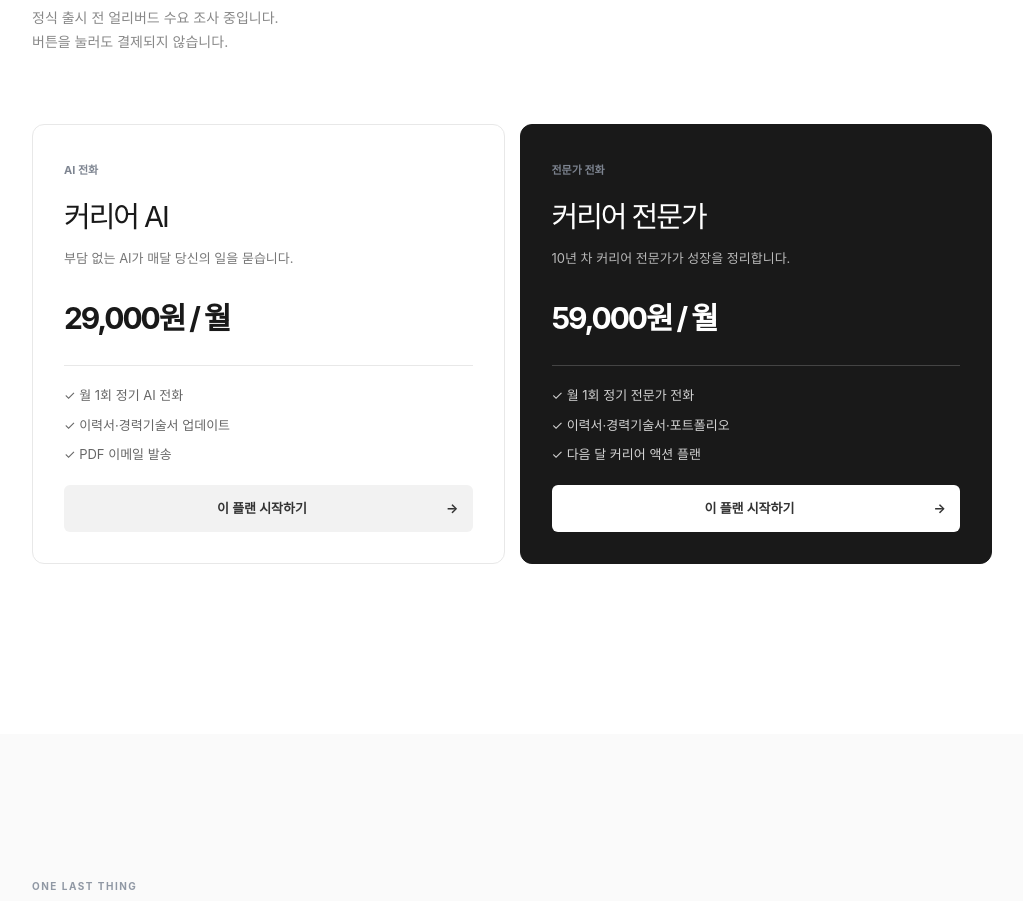
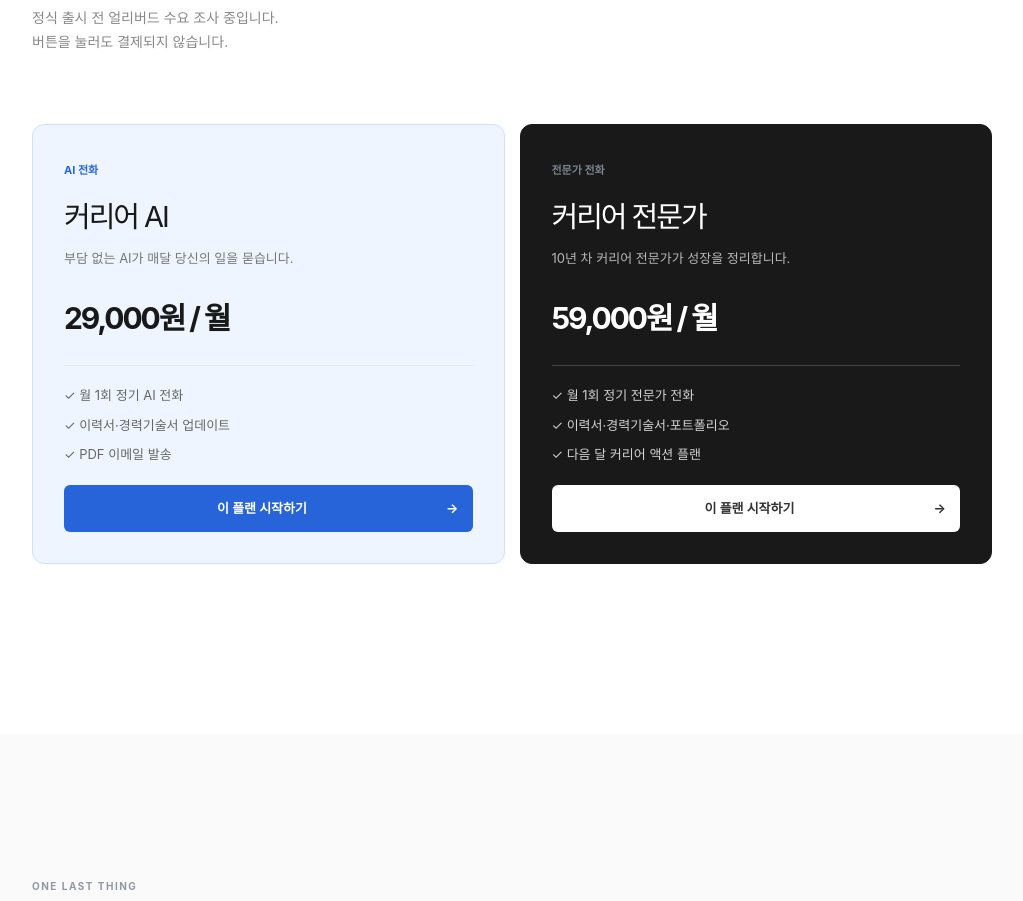
Before and after one commit to lazyresume/ad_check, a Next.js app: page / in a window 1280 px wide. Shown: the part 3320-4221 px from the top of the page, without its empty margins (128-1151 px from the left). Built offline with nearby package versions, Linux system fonts and the light colour scheme; a web font is replaced by a local one.

Commit message:
Differentiate AI plan with soft blue card

```diff
--- /dev/null
+++ b/app/plan-colors.css
@@ -0,0 +1,4 @@
+.toss-plan:not(.dark){background:#eef5ff;border-color:#cfe0ff}
+.toss-plan:not(.dark) .plan-label{color:#2764da}
+.toss-plan:not(.dark) button{background:#2764da;color:#fff}
+.toss-plan:not(.dark) button:hover{background:#1f54bb}
```
Also changed, not shown: app/globals.css.
